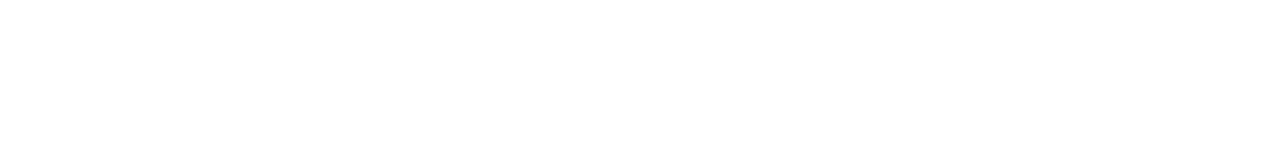
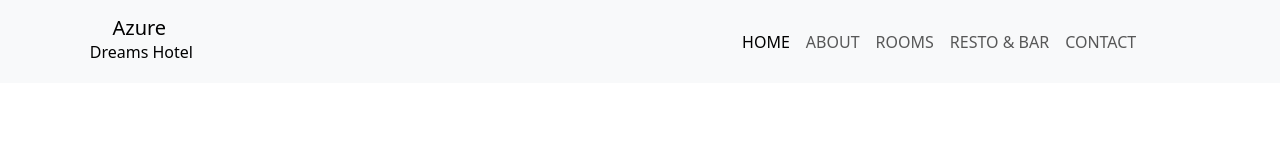
Before and after one commit to sandundil2002/Azure-Dreams-Hotel, a plain HTML site: page index.html in a window 1280 px wide. Drawn offline with nearby package versions, Linux system fonts and the light colour scheme.

Commit message:
nav-bar done...

```diff
--- a/index.html
+++ b/index.html
@@ -10,6 +10,34 @@
         integrity="sha384-QWTKZyjpPEjISv5WaRU9OFeRpok6YctnYmDr5pNlyT2bRjXh0JMhjY6hW+ALEwIH" crossorigin="anonymous">
 </head>
 <body>
+    <nav class="navbar navbar-expand-lg bg-body-tertiary">
+        <div class="container-fluid">
+            <a class="navbar-brand" href="#"> Azure <br> <h6 class="sub-title">Dreams Hotel</h6> </a>
+            <button class="navbar-toggler" type="button" data-bs-toggle="collapse" data-bs-target="#navbarNavDropdown"
+                aria-controls="navbarNavDropdown" aria-expanded="false" aria-label="Toggle navigation">
+                <span class="navbar-toggler-icon"></span>
+            </button>
+            <div class="collapse navbar-collapse nav-keys " id="navbarNavDropdown">
+                <ul class="navbar-nav">
+                    <li class="nav-item">
+                        <a class="nav-link active" aria-current="page" href="#">HOME</a>
+                    </li>
+                    <li class="nav-item">
+                        <a class="nav-link" href="#">ABOUT</a>
+                    </li>
+                    <li class="nav-item">
+                        <a class="nav-link" href="#">ROOMS</a>
+                    </li>
+                    <li class="nav-item">
+                        <a class="nav-link" href="#">RESTO & BAR</a>
+                    </li>
+                    <li class="nav-item">
+                        <a class="nav-link" href="#">CONTACT</a>
+                    </li>
+                </ul>
+            </div>
+        </div>
+    </nav>
 
     <script src="https://cdn.jsdelivr.net/npm/bootstrap@5.3.3/dist/js/bootstrap.bundle.min.js"
         integrity="sha384-YvpcrYf0tY3lHB60NNkmXc5s9fDVZLESaAA55NDzOxhy9GkcIdslK1eN7N6jIeHz"
--- a/style/style.css
+++ b/style/style.css
@@ -0,0 +1,11 @@
+.navbar-brand{
+    margin-left: 8%;
+}
+
+.sub-title{
+    margin-left: -22%;
+}
+
+.nav-keys{
+    margin-left: 40%;
+}
```
